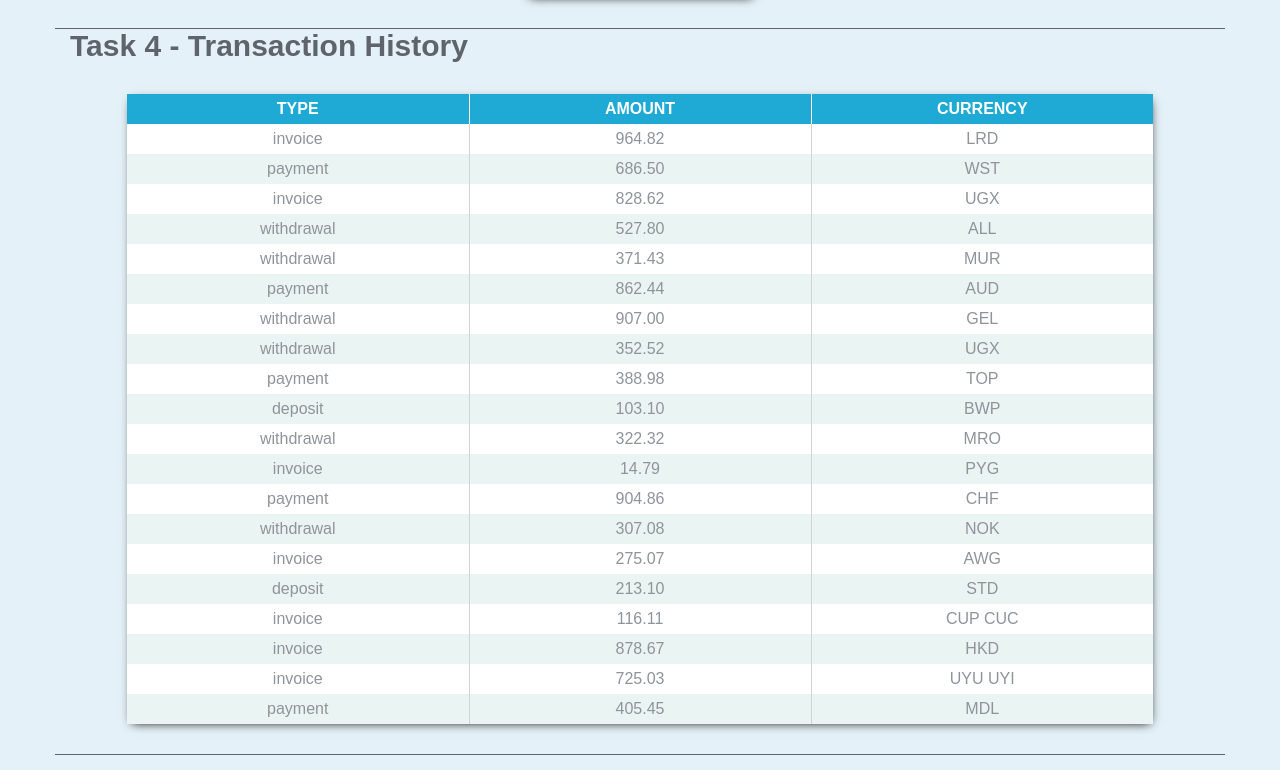
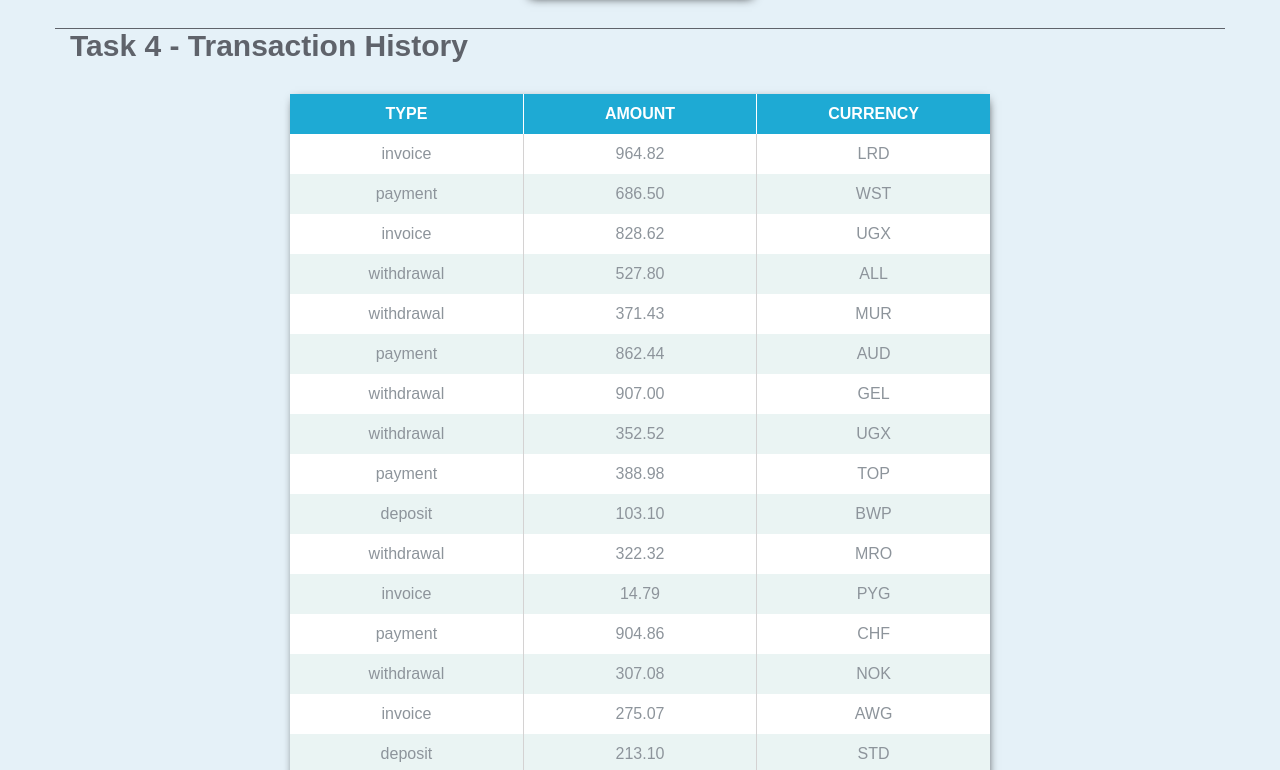
Before and after one commit to chillhaze/goit-react-hw-01-components, a React (Create React App) app: page / in a window 1280 px wide. Shown: the part 1210-1980 px from the top of the page. Built offline with nearby package versions, Linux system fonts and the light colour scheme.

Commit message:
added max-width to transaction component

```diff
--- a/src/components/TransactionHistory/TransactionHistory.module.css
+++ b/src/components/TransactionHistory/TransactionHistory.module.css
@@ -1,7 +1,7 @@
 .transactionHistory {
   min-width: 320px;
-
   width: 90%;
+  max-width: 700px;
   margin: 30px auto;
 
   background-color: #fff;
@@ -10,7 +10,7 @@
 }
 
 .tableHead {
-  height: 30px;
+  height: 40px;
   background-color: rgb(30, 170, 212);
   color: #fff;
   font-weight: 600;
@@ -27,7 +27,7 @@
 }
 
 .tableBody {
-  height: 30px;
+  height: 40px;
   line-height: 1.5;
   color: rgb(141, 148, 155);
 }
```
